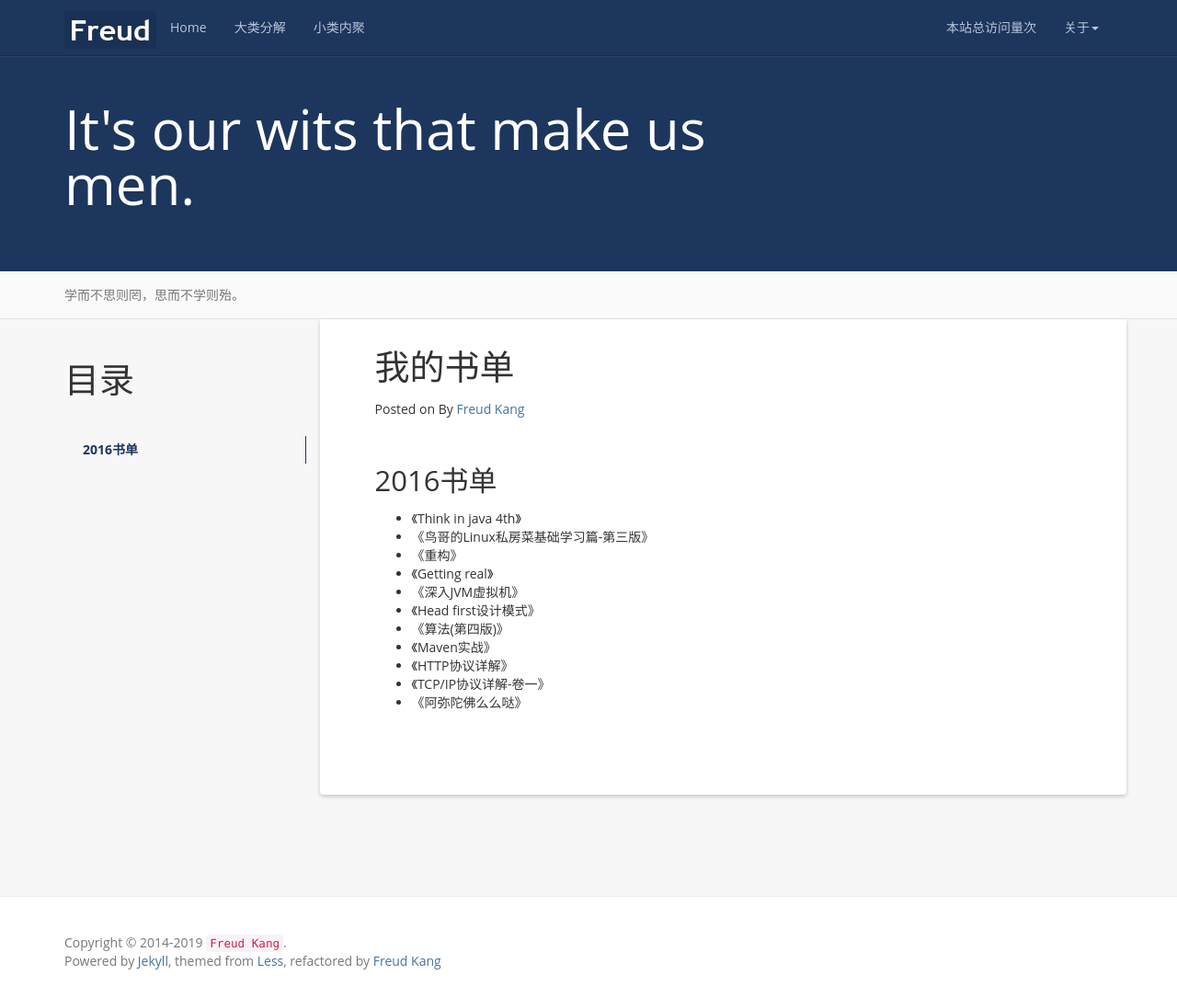
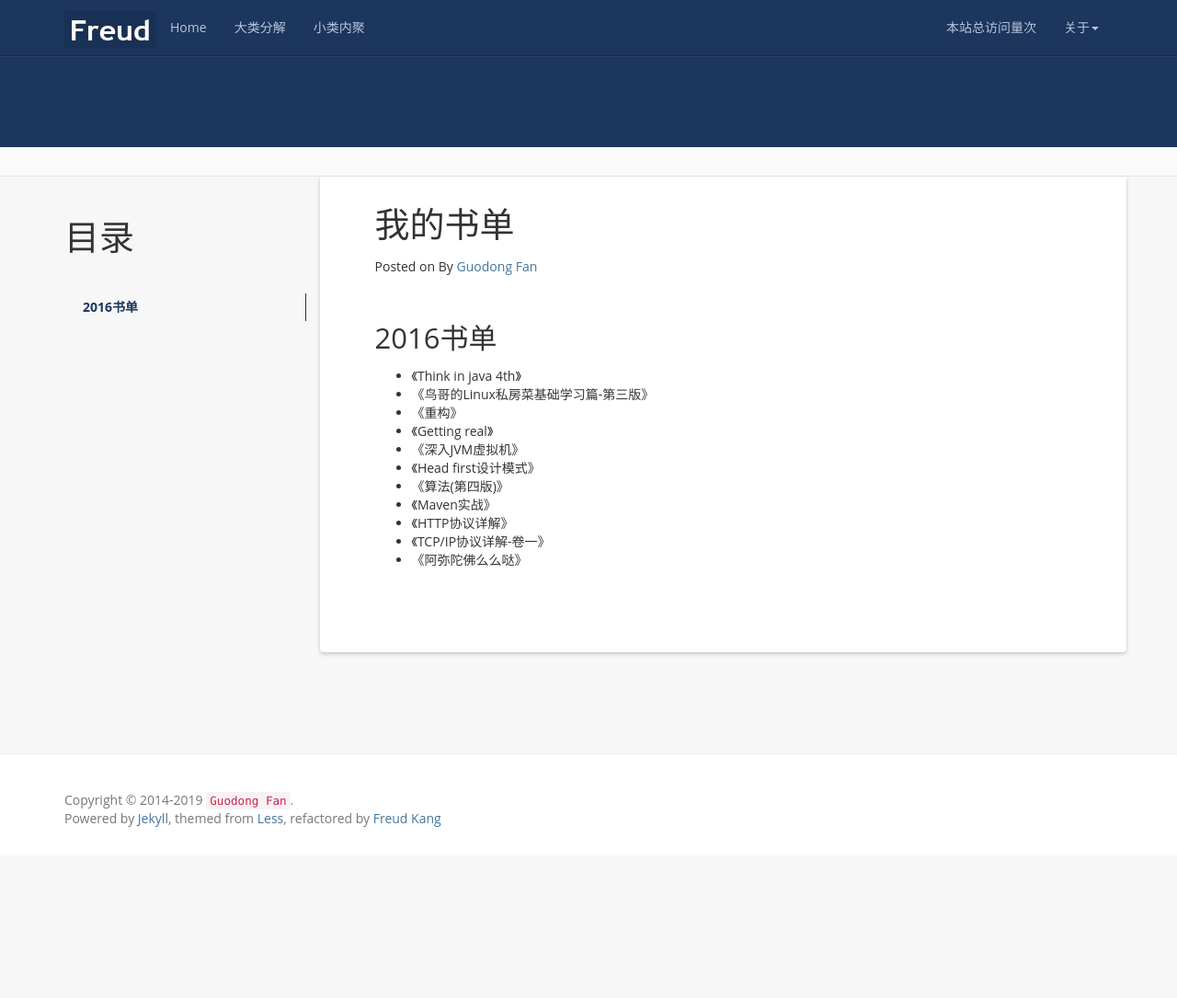
Before and after one commit to GuodongFan/GuodongFan.github.io, a Jekyll site: the page built from books.md, in a window 1280 px wide and 1085 px high. Shown: the whole window at 92% size. Built offline with Jekyll 4.4.1, drawn with Linux system fonts in a browser that asks for light colours; nearby versions of some CDN libraries; a script that is not in the unit is left out; comment, search, counter and statistics services are not loaded.

Commit message:
Update _config.yml

```diff
--- a/_config.yml
+++ b/_config.yml
@@ -1,15 +1,14 @@
 # Site settings
-name: Less Or More
-email: luoyan35714@126.com
-author: Freud Kang
-url: http://www.hifreud.com
-resume_site: http://www.hifreud.com/Resume.io/
+name: step by step
+email: fgdsdut@163.com
+author: Guodong Fan
+url: http://plusnet.cn
+resume_site:
 github: https://github.com/luoyan35714/
-baseurl: "/LessOrMore"
-description: Actually, less is more!
-meta_description: 康志华;个人博客;学而不思则罔;思而不学则殆;生命不止;折腾不休
-motto: It's our wits that make us men.
-banner: 学而不思则罔，思而不学则殆。
+baseurl:
+description: null
+meta_description: null
+motto: null
 
 #permalink: /:categories/:year/:month/:day/:title/
 permalink: /:year/:month/:day/:title/
@@ -17,9 +16,7 @@
 
 exclude: ['README.md', 'Gemfile.lock', 'Gemfile', 'Rakefile']
 
-github_username: luoyan35714
+github_username: Guodong Fan
 
 # Build settings
 markdown: kramdown
-
-baidu_analysis: 94be4b0f9fc5d94cc0d0415ea6761ae9
```
